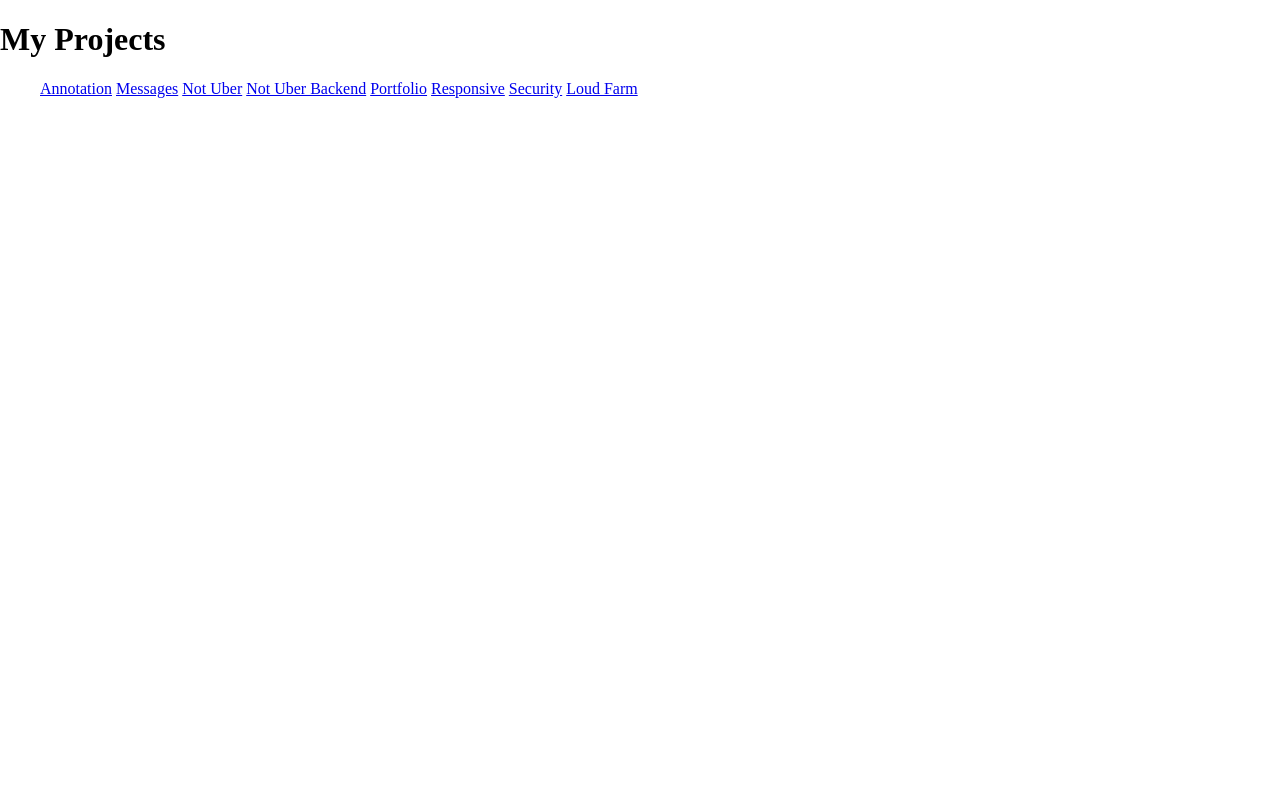
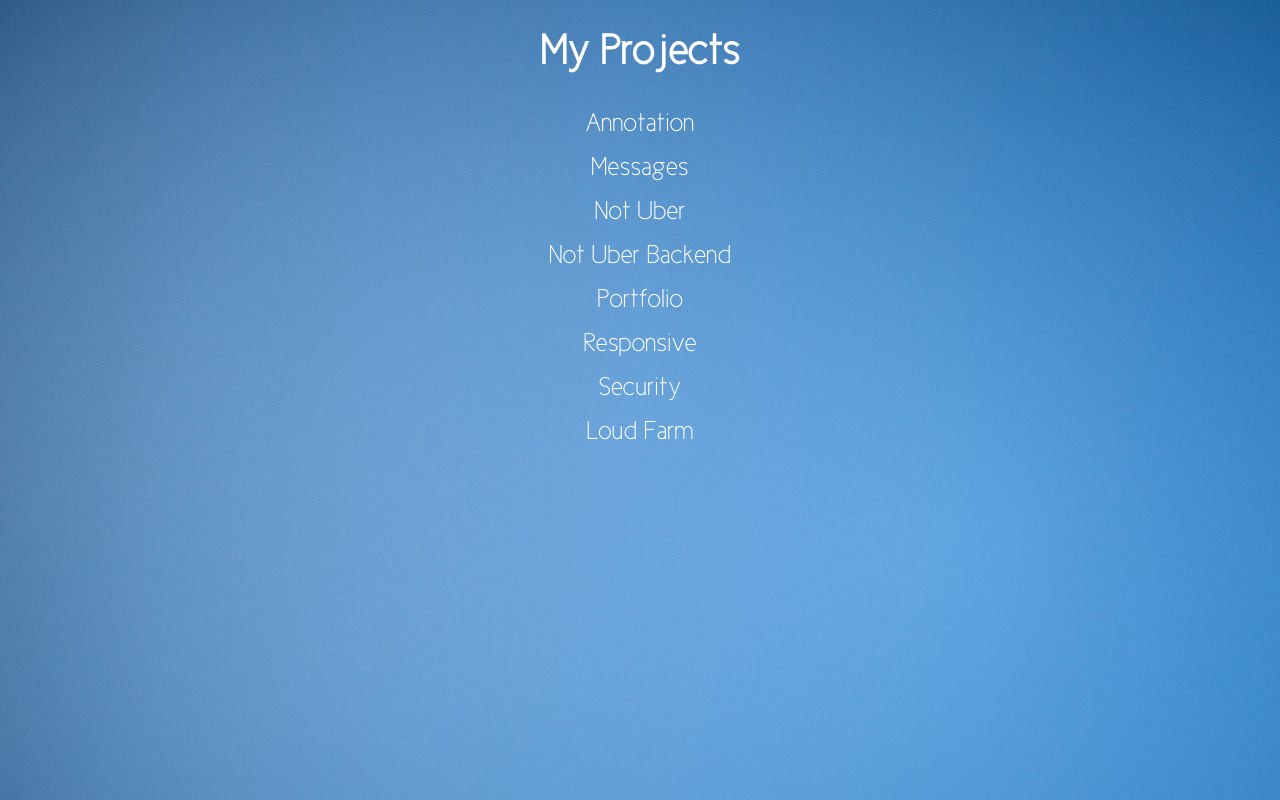
Before and after one commit to bewing03/bewing03.github.io, a plain HTML site: page index.html in a window 1280 px wide. Drawn offline with nearby package versions, Linux system fonts and the light colour scheme.

Commit message:
added styling

```diff
--- a/index.html
+++ b/index.html
@@ -1,24 +1,20 @@
 <!DOCTYPE html>
 <html>
+<head>
+    <link rel="stylesheet" type="text/css" href="style.css">
+</head>
+<body>
+    <h1>My Projects</h1>
+<ul>
+    <li><a href="https://bewing03.github.io/comp20/annotation">Annotation</a></li>
+    <li><a href="https://bewing03.github.io/comp20/messages">Messages</a></li>
+    <li><a href="https://bewing03.github.io/comp20/notuber">Not Uber</a></li>
+    <li><a href="https://bewing03.github.io/comp20/notuber_backend">Not Uber Backend</a></li>
+    <li><a href="https://bewing03.github.io/comp20/portfolio">Portfolio</a></li>
+    <li><a href="https://bewing03.github.io/comp20/responsive">Responsive</a></li>
+    <li><a href="https://bewing03.github.io/comp20/security">Security</a></li>
+    <li><a href="https://bewing03.github.io/comp20/team23">Loud Farm</a></li>
+</ul>
 
-<head>
-    <title>Ben Ewing</title>
-    <meta charset="utf-8"/>
-    <link rel="stylesheet" href="normalize.css">
-    <link rel="stylesheet" href="style.css">
-</head>
-
-<body>
-<h1>My Projects</h1>
-    <ul>
-        <l1><a href="https://bewing03.github.io/comp20/annotation">Annotation</a></l1>
-        <l1><a href="https://bewing03.github.io/comp20/messages">Messages</a></l1>
-        <l1><a href="https://bewing03.github.io/comp20/notuber">Not Uber</a></l1>
-        <l1><a href="https://bewing03.github.io/comp20/notuber_backend">Not Uber Backend</a></l1>
-        <l1><a href="https://bewing03.github.io/comp20/portfolio">Portfolio</a></l1>
-        <l1><a href="https://bewing03.github.io/comp20/responsive">Responsive</a></l1>
-        <l1><a href="https://bewing03.github.io/comp20/security">Security</a></l1>
-        <l1><a href="https://bewing03.github.io/comp20/team23">Loud Farm</a></l1>
-    </ul>
 </body>
 </html>
--- /dev/null
+++ b/style.css
@@ -0,0 +1,41 @@
+body {
+    background-image: url(background.jpg);
+    font-family: cicle;
+    color: white;
+}
+
+h1 {
+    text-align: center;
+    font-size: 42px;
+}
+
+@font-face {
+    font-family: cicle;
+    src: url(ciclefina.ttf);
+}
+
+ul {
+    list-style-type: none;
+    margin: 0;
+    padding: 0;
+    width: 250px;
+    margin-left: auto;
+    margin-right: auto;
+}
+
+li a {
+    display: block;
+    font-size: 26px;
+    padding: 8px 16px;
+    text-decoration: none;
+    color: inherit;
+}
+
+li {
+    text-align: center;
+}
+
+li a:hover {
+    background-color: #3498db;
+    color: white;
+}
```
Also changed, not shown: background.jpg (added), ciclefina.ttf (added).
